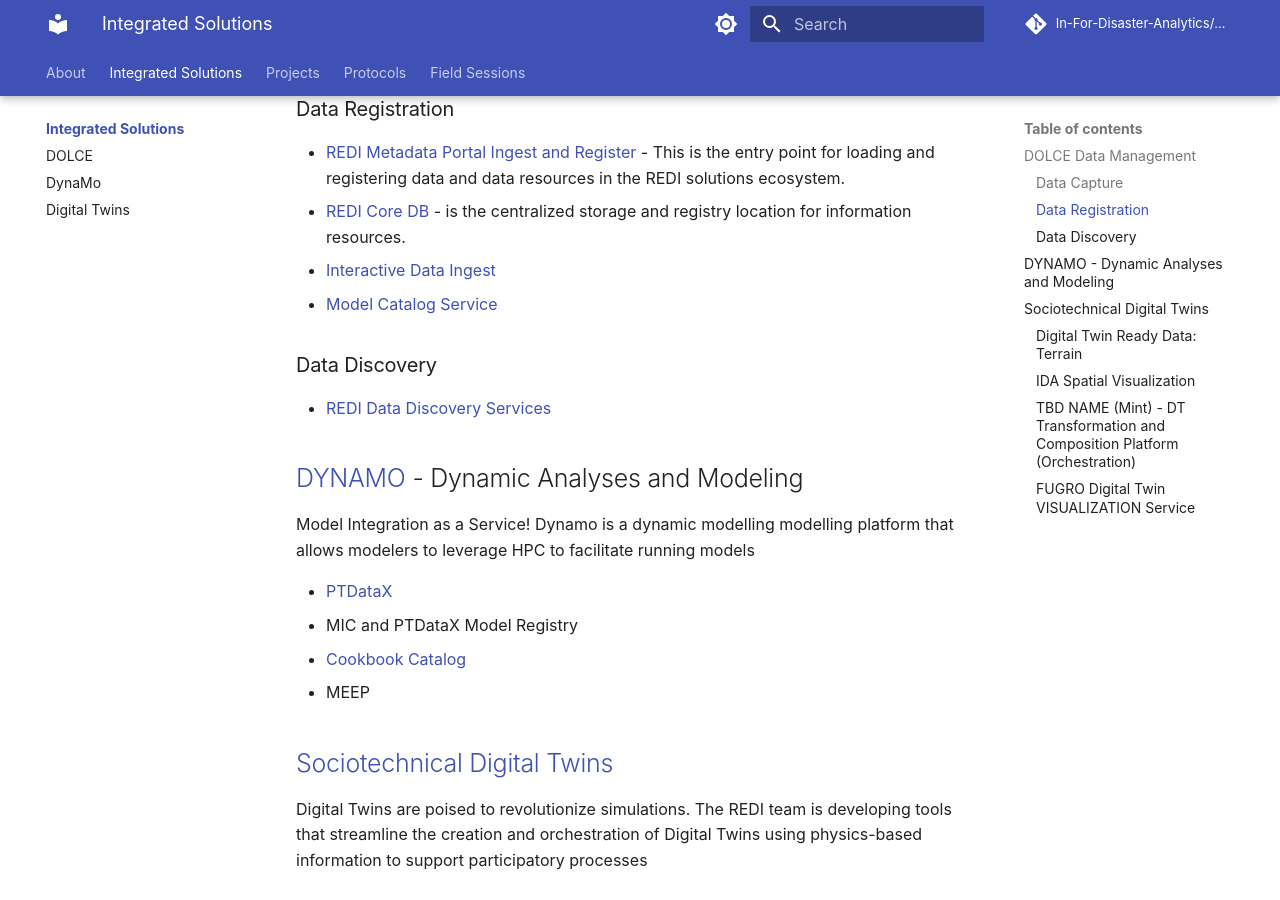
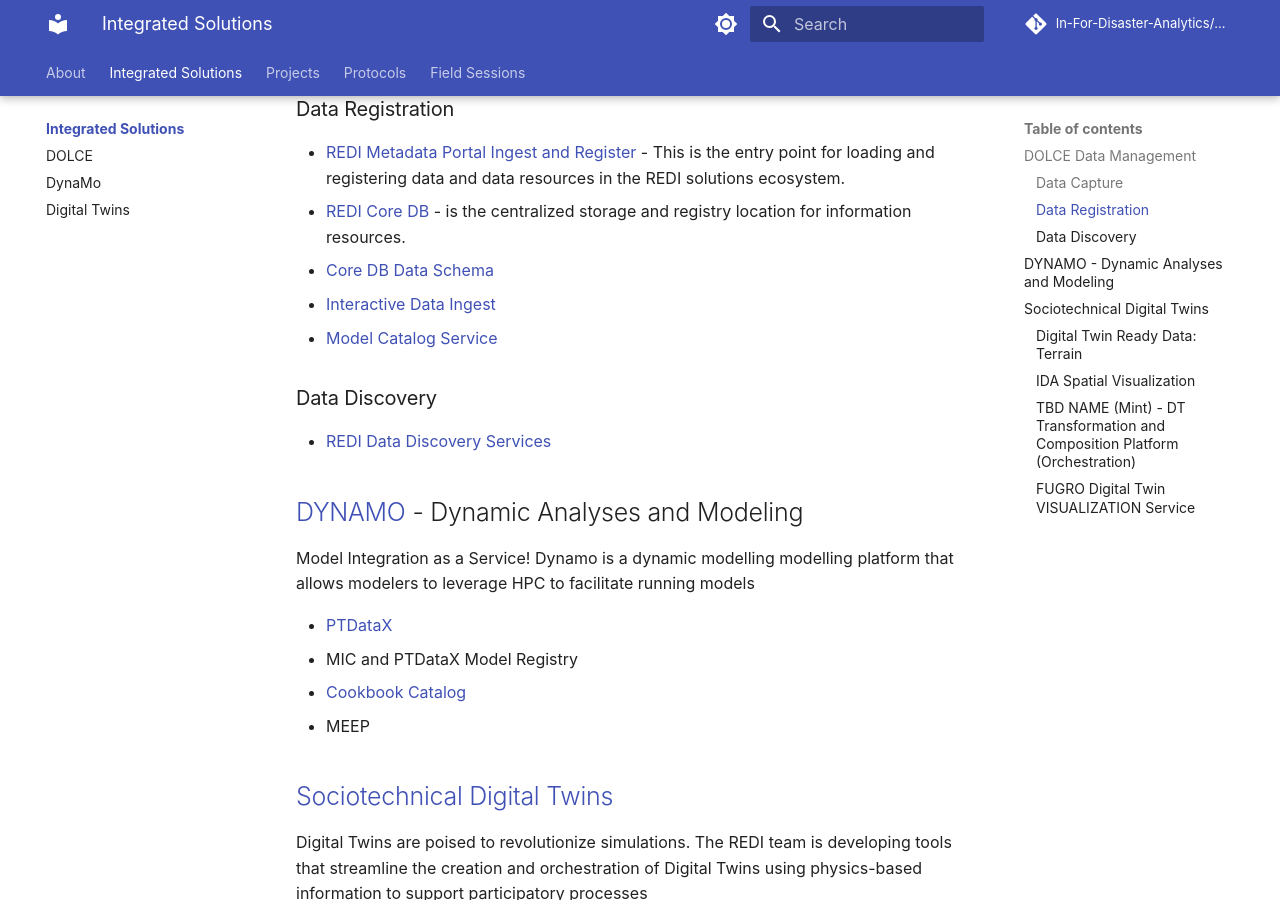
Before and after one commit to In-For-Disaster-Analytics/REDI-Documentation, an MkDocs documentation site: the page built from docs/integrated-solutions/index.md, in a window 1280 px wide and 900 px high, scrolled down 413 px. Built offline with MkDocs 1.6.1 and Material for MkDocs 9.7.7, drawn with Linux system fonts in a browser that asks for light colours; comment, search, counter and statistics services are not loaded.

Commit message:
Update index.md
Add schema

```diff
--- a/docs/integrated-solutions/index.md
+++ b/docs/integrated-solutions/index.md
@@ -12,6 +12,7 @@
 ### Data Registration
 - [REDI Metadata Portal Ingest and Register](https://ms2-dev.tacc.utexas.edu/metadata_app/) - This is the entry point for loading and registering data and data resources in the REDI solutions ecosystem.
   - [REDI Core DB](https://ms2-dev.tacc.utexas.edu/redi-api/explorer/) - is the centralized storage and registry location for information resources.
+  - [Core DB Data Schema](https://ms2-dev.tacc.utexas.edu/db_schema/index.html)
 - [Interactive Data Ingest](https://ms2-dev.tacc.utexas.edu/survey-attachments)
 - [Model Catalog Service](https://tacc.mint.isi.edu/any/models/explore)
 
```
